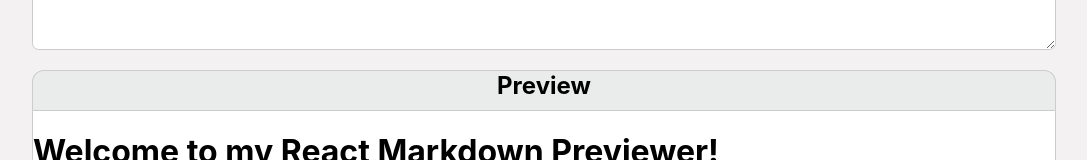
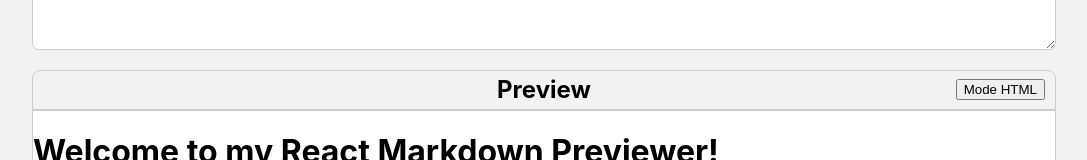
Before and after one commit to Maybiz/French-markdown-reviewer, a React (Create React App) app: page / in a window 1280 px wide. Shown: the part 372-532 px from the top of the page, without its empty margins (96-1183 px from the left). Built offline with nearby package versions, Linux system fonts and the light colour scheme.

Commit message:
add html mode

```diff
--- a/src/component/Preview.js
+++ b/src/component/Preview.js
@@ -1,4 +1,4 @@
-import React, { Fragment } from 'react'
+import React, { useState, useEffect, Fragment } from 'react'
 import { connect } from 'react-redux'
 import marked from 'marked'
 
@@ -9,9 +9,28 @@ const mapStateToProps = state => {
 }
 
 const Preview = props => {
+
+	const [htmlMode, setHtmlMode] = useState(false)
+
+	const handleMode = () => setHtmlMode(!htmlMode)
+
+	useEffect(() => {
+
+		const preview = document.getElementById('preview')
+
+		!htmlMode ? (preview.innerHTML = marked(props.input.reducers)) : (preview.textContent = marked(props.input.reducers))
+
+	}, [htmlMode])
+
+
+
 	return (
 		<Fragment>
-			<h2 className="preview__header">Preview</h2>
+			<div className="preview__header">
+				<h2>Preview</h2>
+				<button className="htmlMode" onClick={handleMode}>Mode HTML</button>
+			</div>
+
 			<div id="preview" dangerouslySetInnerHTML={{ __html: marked(props.input.reducers) }}></div>
 		</Fragment>
 	)
--- a/src/index.scss
+++ b/src/index.scss
@@ -38,7 +38,7 @@ textarea {
    background: #ffffff;
 }
 
-.editor__header, .preview__header {
+.editor__header {
    height: 40px;
    background:  #eaecec;
    text-align: center;
@@ -49,3 +49,22 @@ textarea {
    border-top-right-radius: 0.5em;
    border-bottom: none;
 }
+
+.preview__header {
+   display: flex;
+   position: relative;
+   align-items: center;
+   justify-content: center;
+   height: 40px;
+   width: 80%;
+   margin: auto;
+   border: 1px solid #ccc;
+   border-top-left-radius: 0.5em;
+   border-top-right-radius: 0.5em;
+
+   .htmlMode {
+      position: absolute;
+      right: 10px;
+   }
+
+}
```
